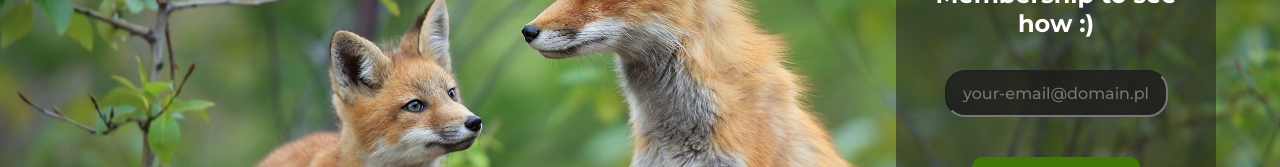
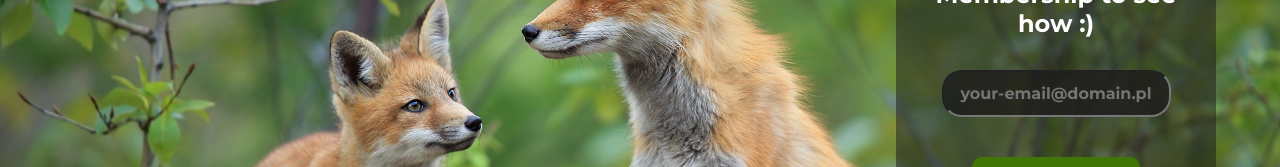
Before and after one commit to Fremen1990/ANON, a React (Create React App) app: page / in a window 1280 px wide. Shown: the part 329-496 px from the top of the page. Built offline with nearby package versions, Linux system fonts and the light colour scheme.

Commit message:
Style changes

```diff
--- a/src/App.css
+++ b/src/App.css
@@ -65,6 +65,8 @@ p {
   padding: 12px;
   font-size: 1rem;
   text-align: center;
+  color: #fff;
+  font-weight: bold;
 }
 
 .articles {
```
